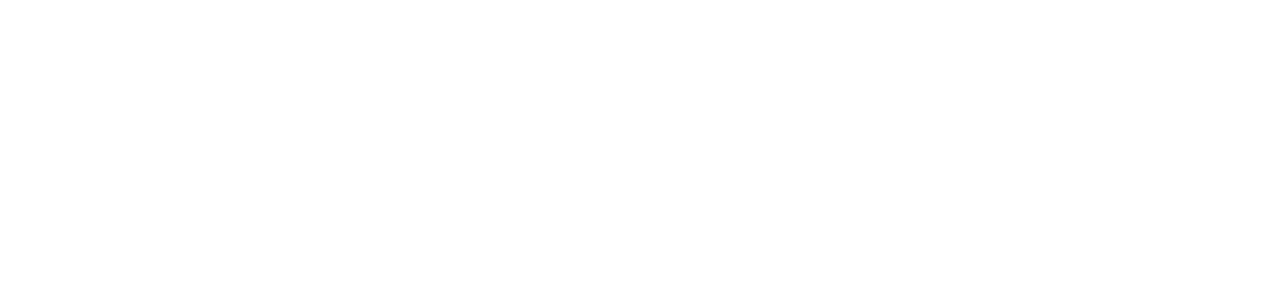
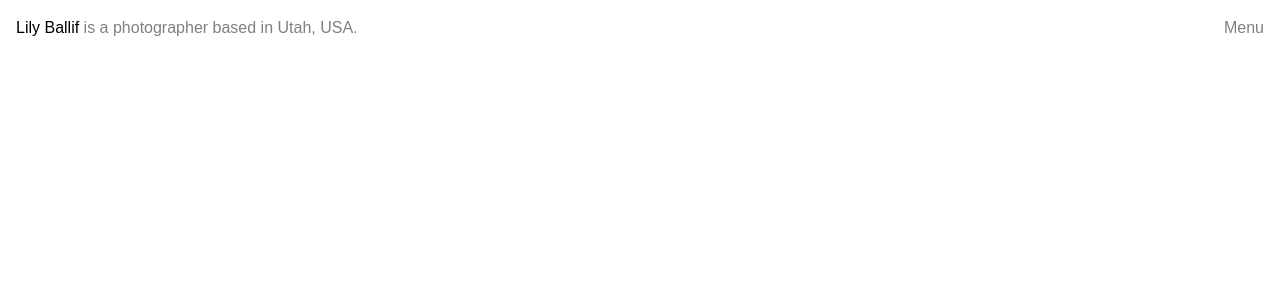
Before and after one commit to a-2280/lily, a React (Vite) app: page / in a window 1280 px wide. Shown: the top 300 px of the page. Built offline with nearby package versions, Linux system fonts and the light colour scheme.

Commit message:
Added Navbar

```diff
--- a/src/App.jsx
+++ b/src/App.jsx
@@ -1,4 +1,5 @@
 import { useState } from 'react'
+import Nav from './Nav'
 
 
 function App() {
@@ -6,7 +7,7 @@
 
   return (
     <>
-
+      <Nav />
     </>
   )
 }
--- /dev/null
+++ b/src/Nav.jsx
@@ -0,0 +1,10 @@
+function Nav(){
+    return(
+        <div className="navbar">
+            <p><span className="blackwords">Lily Ballif</span> is a photographer based in Utah, USA. </p>
+            <p>Menu</p>
+        </div>
+    );
+}
+
+export default Nav
--- a/src/index.css
+++ b/src/index.css
@@ -4,6 +4,10 @@
 
 * {
   margin: 0;
+  font-family: Arial, Helvetica, sans-serif;
+  color: #808080;
+  font-weight: 400;
+  font-size: 1rem;
 }
 
 body {
@@ -27,3 +31,16 @@
 #root, #__next {
   isolation: isolate;
 }
+
+
+/* NAVIGATION BAR */
+
+.navbar {
+  display: flex;
+  justify-content: space-between;
+  padding: 1rem;
+}
+
+.blackwords {
+  color: black;
+}
```
